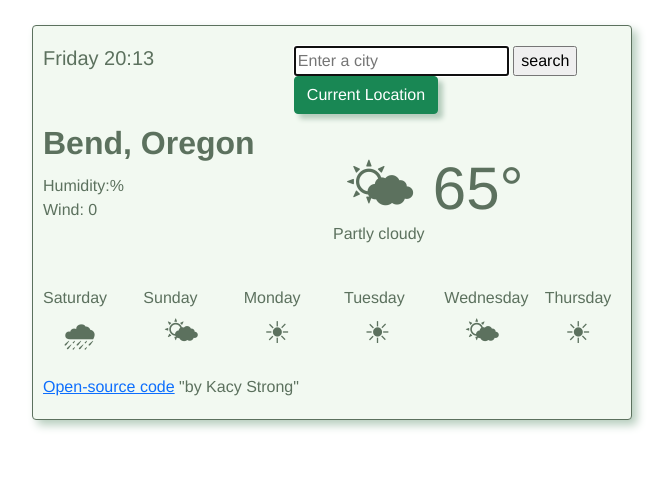
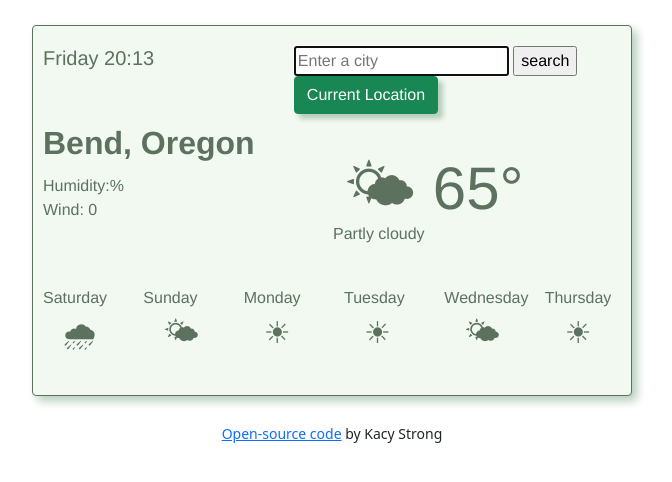
Before and after one commit to kcystrng/new-weather-app, a plain HTML site: page index.html in a window 1280 px wide. Shown: the whole page, without its empty margins (308-980 px from the left). Drawn offline with nearby package versions, Linux system fonts and the light colour scheme; no server answers.

Commit message:
styled github link

```diff
--- a/index.html
+++ b/index.html
@@ -71,8 +71,13 @@
 		</div>
 	</section>
 	</div>
+</div>
+<p>
+<small>
 	<a href ="https://github.com/kcystrng/new-weather-app" target="blank" class="github-link">Open-source code</a>
-	"by Kacy Strong"
+	by Kacy Strong
+</small>
+</p>
 	<script src="src/index.js">
 	</script>
 </body>
--- a/src/styles.css
+++ b/src/styles.css
@@ -57,3 +57,7 @@ button:hover {
   margin-left: 95px;
   margin-top: -24px;
 }
+
+p {
+  text-align: center;
+}
```
